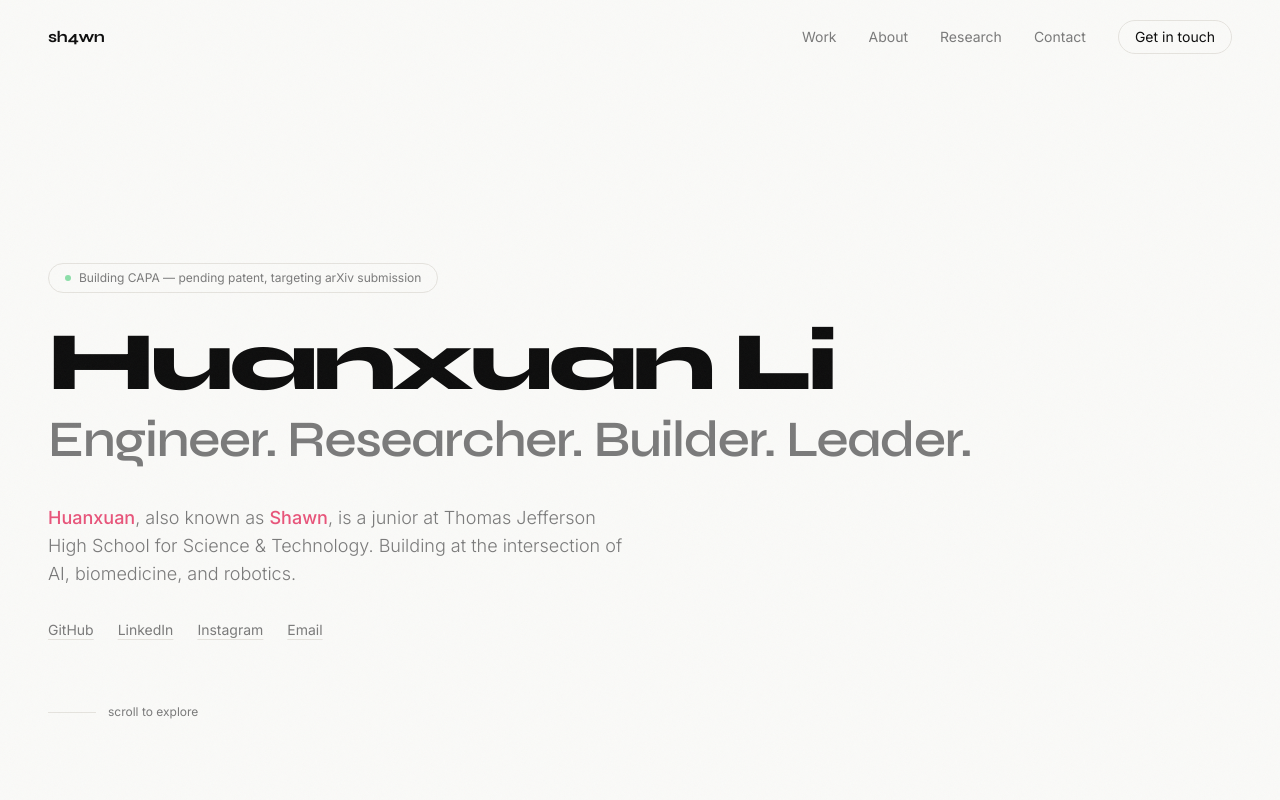
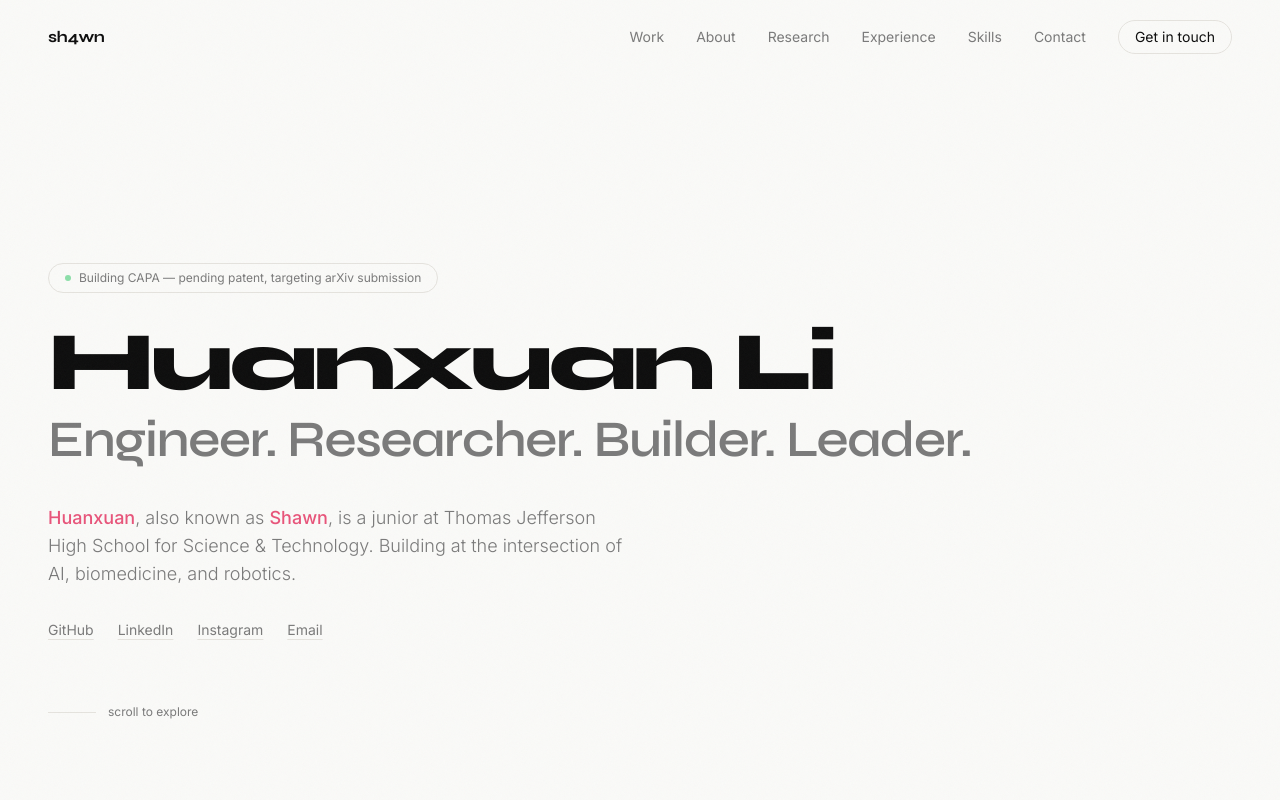
Before and after one commit to sh4wn27/sh4wn, a Next.js app: page / in a window 1280 px wide. Shown: the top 800 px of the page. Built offline with nearby package versions, Linux system fonts and the light colour scheme.

Commit message:
add sections

```diff
--- a/components/Footer.tsx
+++ b/components/Footer.tsx
@@ -1,6 +1,4 @@
 export default function Footer() {
-  const year = new Date().getFullYear();
-
   return (
     <footer className="px-6 md:px-12 py-10 border-t border-border">
       <div className="max-w-7xl mx-auto flex flex-col md:flex-row items-start md:items-center justify-between gap-4">
--- a/components/Nav.tsx
+++ b/components/Nav.tsx
@@ -7,6 +7,8 @@ const navLinks = [
   { label: "Work", href: "#projects" },
   { label: "About", href: "#about" },
   { label: "Research", href: "#research" },
+  { label: "Experience", href: "#experience" },
+  { label: "Skills", href: "#skills" },
   { label: "Contact", href: "#contact" },
 ];
 
--- a/components/Skills.tsx
+++ b/components/Skills.tsx
@@ -35,7 +35,7 @@ export default function Skills() {
   const inView = useInView(ref, { once: true, margin: "-80px" });
 
   return (
-    <section ref={ref} className="px-6 md:px-12 py-28 max-w-7xl mx-auto">
+    <section ref={ref} id="skills" className="px-6 md:px-12 py-28 max-w-7xl mx-auto">
       <div className="grid grid-cols-1 lg:grid-cols-[1fr_2fr] gap-16 items-start">
         {/* Left: heading */}
         <motion.div
```
